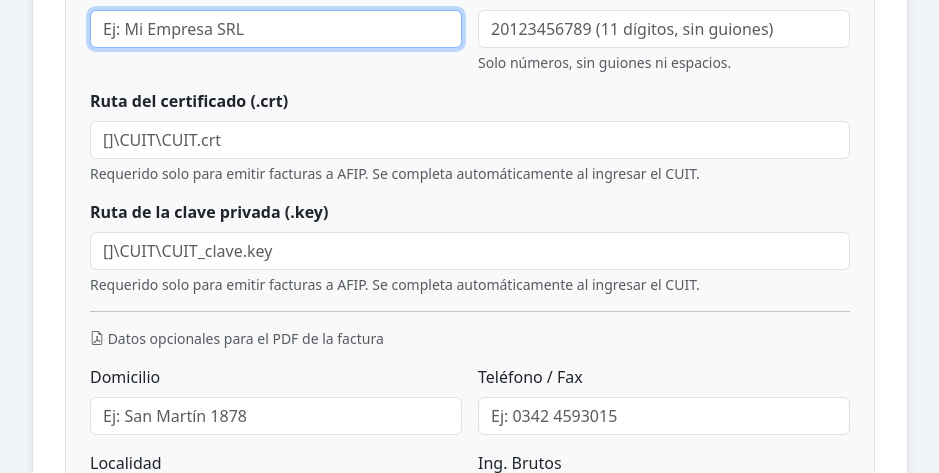
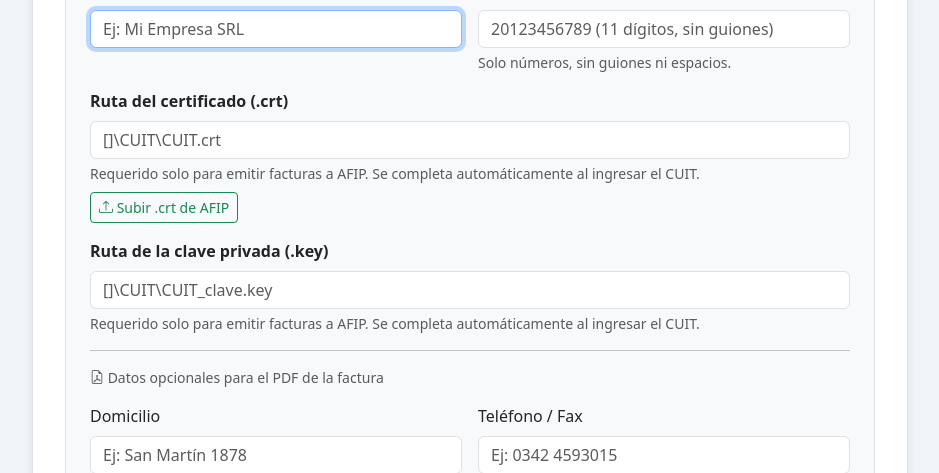
Before and after one commit to frodriguez77/Arca-Facturacion, a Flask app: template templates/admin.html in a window 1280 px wide, after a click on "Agregar empresa". Shown: the part 432-905 px from the top of the page, without its empty margins (170-1109 px from the left). Run offline with Flask 3, Linux system fonts and the light colour scheme; the template is opened without the code that fills it: most values are stand-ins (such as "Sample title", 1, 10 or a date in 2020).

Commit message:
v1.2.0 — Subir certificado .crt de AFIP desde el panel de empresa
- Nuevo endpoint POST /api/upload-cert: recibe el .crt, lo guarda en
  certificados/{CUIT}/{CUIT}.crt y actualiza el campo cert en empresas.json
- Admin panel: botón "Subir .crt de AFIP" debajo del campo de ruta del cert
- Al guardar la empresa (alta o edición), si hay un .crt seleccionado
  se sube automáticamente y se actualiza la ruta en el formulario
- limpiarForm() resetea el file input del certificado

https://claude.ai/code/session_013Vmc2zafJFsN75p97784Z4

```diff
--- a/app.py
+++ b/app.py
@@ -341,6 +341,31 @@ def api_upload_logo():
     path = os.path.join(logos_dir, filename)
     f.save(path)
     return jsonify({'path': path, 'url': f'/static/logos/{filename}'})
+
+
+@app.route('/api/upload-cert', methods=['POST'])
+@admin_required
+def api_upload_cert():
+    empresa_id = (request.form.get('empresa_id') or '').strip()
+    empresa    = EmpresaRepository.get_by_id(empresa_id)
+    if not empresa:
+        return jsonify({'error': 'Empresa no encontrada'}), 400
+
+    f = request.files.get('cert_file')
+    if not f or not f.filename:
+        return jsonify({'error': 'No se recibió ningún archivo'}), 400
+    if not f.filename.lower().endswith('.crt'):
+        return jsonify({'error': 'El archivo debe tener extensión .crt'}), 400
+
+    cuit     = empresa['cuit']
+    cert_dir = os.path.join(CERTS, cuit)
+    os.makedirs(cert_dir, exist_ok=True)
+    cert_path = os.path.join(cert_dir, f'{cuit}.crt')
+    f.save(cert_path)
+
+    EmpresaRepository.update(empresa_id, {'cert': cert_path})
+    return jsonify({'ok': True, 'cert_path': cert_path})
+
 
 @app.route('/api/logo-preview')
 @login_required
--- a/templates/admin.html
+++ b/templates/admin.html
@@ -169,6 +169,15 @@
             <input type="text" class="form-control" id="f-cert"
                    placeholder="{{ certs_dir }}\CUIT\CUIT.crt">
             <div class="form-text">Requerido solo para emitir facturas a AFIP. Se completa automáticamente al ingresar el CUIT.</div>
+            <div class="mt-2 d-flex align-items-center gap-2 flex-wrap" id="zona-upload-cert">
+              <input type="file" id="f-cert-file" accept=".crt" class="d-none">
+              <button type="button" class="btn btn-outline-success btn-sm" id="btn-elegir-cert">
+                <i class="bi bi-upload"></i> Subir .crt de AFIP
+              </button>
+              <span id="cert-file-nombre" class="text-muted small"></span>
+              <span id="cert-upload-ok"   class="text-success small d-none"><i class="bi bi-check-circle-fill"></i> Certificado guardado</span>
+              <span id="cert-upload-err"  class="text-danger  small d-none"></span>
+            </div>
           </div>
           <div class="col-12">
             <label class="form-label fw-semibold">Ruta de la clave privada (.key)</label>
@@ -1049,6 +1058,10 @@ function limpiarForm() {
     });
   document.getElementById('f-logo-file').value = '';
   document.getElementById('f-logo-preview').innerHTML = '';
+  document.getElementById('f-cert-file').value = '';
+  document.getElementById('cert-file-nombre').textContent = '';
+  document.getElementById('cert-upload-ok').classList.add('d-none');
+  document.getElementById('cert-upload-err').classList.add('d-none');
   document.getElementById('f-homo').checked = false;
   document.getElementById('f-smtp-ssl').checked = false;
   document.getElementById('form-titulo').innerHTML =
@@ -1098,15 +1111,48 @@ document.getElementById('form-empresa').addEventListener('submit', async e => {
     if (data.error) {
       mostrarNotif('Error: ' + data.error, 'danger');
     } else {
+      const empresaId = editando ? id : data.id;
+
+      // Si hay un .crt seleccionado, subirlo ahora que ya tenemos el empresa_id
+      const certFile = document.getElementById('f-cert-file').files[0];
+      if (certFile && empresaId) {
+        const fd = new FormData();
+        fd.append('empresa_id', empresaId);
+        fd.append('cert_file',  certFile);
+        try {
+          const cr   = await fetch('/api/upload-cert', { method: 'POST', body: fd });
+          const cdat = await cr.json();
+          if (cdat.error) {
+            mostrarNotif('Empresa guardada, pero error al subir el certificado: ' + cdat.error, 'warning');
+          } else {
+            document.getElementById('f-cert').value = cdat.cert_path;
+            document.getElementById('cert-upload-ok').classList.remove('d-none');
+          }
+        } catch (cerr) {
+          mostrarNotif('Empresa guardada, pero error al subir el certificado: ' + cerr, 'warning');
+        }
+      }
+
       mostrarNotif(editando ? '✏️ Empresa actualizada correctamente.' : '✅ Empresa agregada correctamente.');
       limpiarForm();
-      // Cerrar el collapse
       bootstrap.Collapse.getOrCreateInstance(document.getElementById('collapse-empresa')).hide();
       setTimeout(() => location.reload(), 1200);
     }
   } catch (err) {
     mostrarNotif('Error de red: ' + err, 'danger');
   }
+});
+
+// --- Subir certificado .crt ---------------------------------------------------
+document.getElementById('btn-elegir-cert').addEventListener('click', () => {
+  document.getElementById('f-cert-file').click();
+});
+
+document.getElementById('f-cert-file').addEventListener('change', () => {
+  const file = document.getElementById('f-cert-file').files[0];
+  document.getElementById('cert-file-nombre').textContent = file ? file.name : '';
+  document.getElementById('cert-upload-ok').classList.add('d-none');
+  document.getElementById('cert-upload-err').classList.add('d-none');
 });
 
 async function eliminarEmpresa(id, nombre) {
```
Also changed, not shown: 1 other file.
